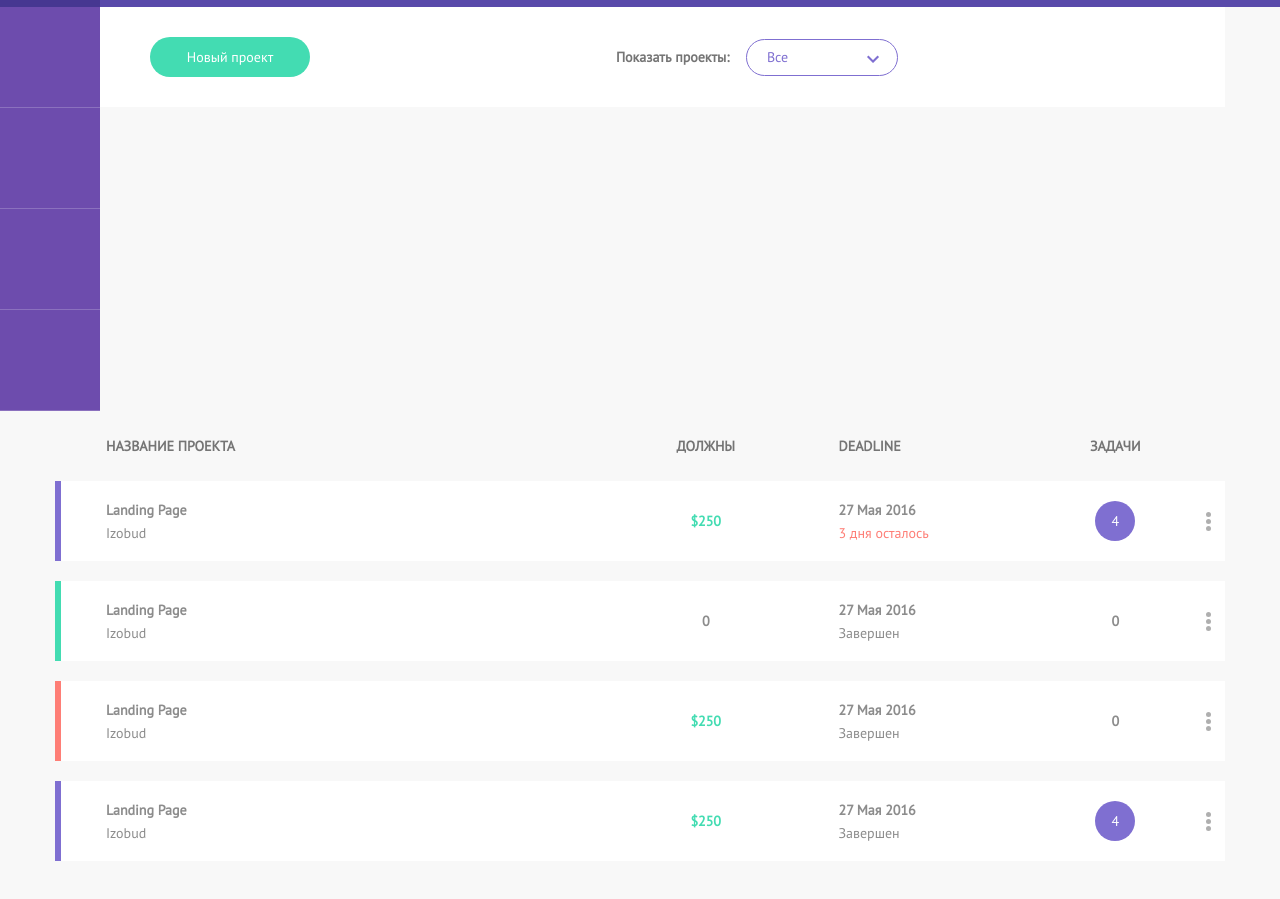
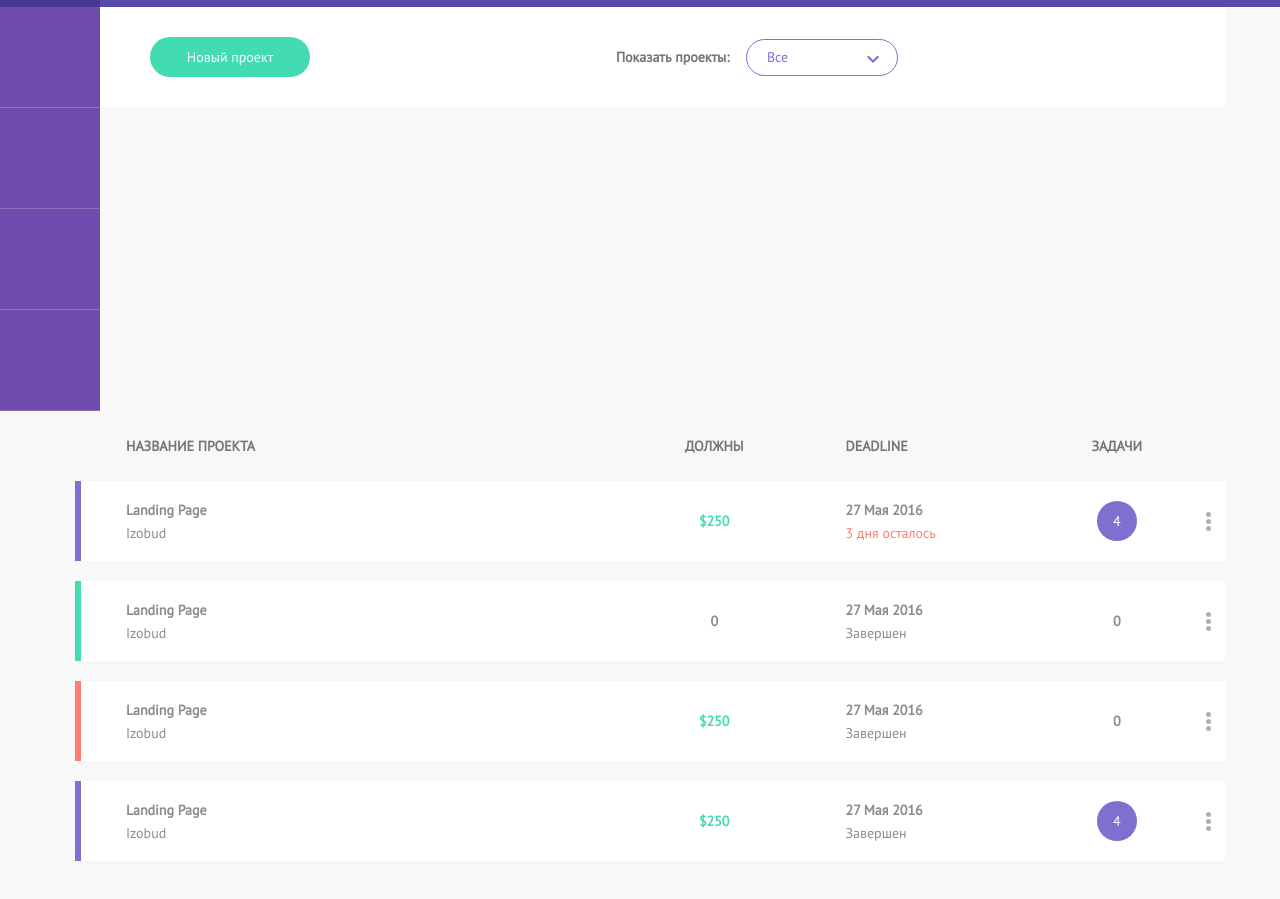
Before and after one commit to DemonStrike/admin, a plain HTML site: page only_grid/project.html in a window 1280 px wide. Shown: the part 83-982 px from the top of the page. Drawn offline with Linux system fonts and the light colour scheme.

Commit message:
test widnos app git hub

```diff
--- a/only_grid/css/style.css
+++ b/only_grid/css/style.css
@@ -230,9 +230,10 @@ clear: both;
  }
 
 .project-table {
-    width: 1170px;
+    width: 100%;
     border: 0;
     border-spacing: 0px 20px;
+    padding-left: 20px;
 }
 
 .project-one-th{
```
